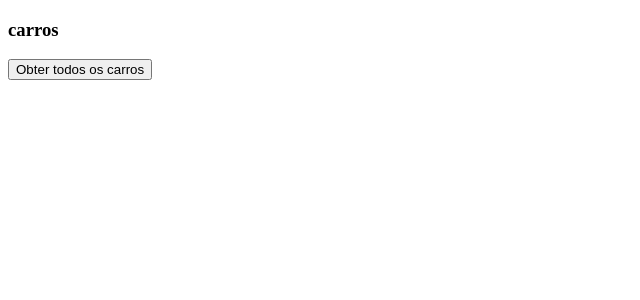
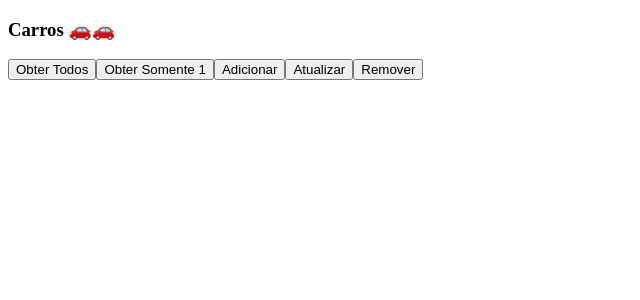
Before and after one commit to guilhermevarussa/fakeAngularApi, an Angular app: page / in a window 1280 px wide. Shown: the top 300 px of the page, without its empty margins (0-640 px from the left). Built offline with nearby package versions, Linux system fonts and the light colour scheme.

Commit message:
added html types

```diff
--- a/src/app/app.component.html
+++ b/src/app/app.component.html
@@ -1,3 +1,7 @@
 <!-- <router-outlet></router-outlet> -->
-<h3>carros</h3>
-<button (click)="getAllCars()"> Obter todos os carros </button>
+<h3>Carros 🚗🚗</h3>
+<button (click)="getAllCars()" >Obter Todos</button>
+<button (click)="obterSomenteUm()">Obter Somente 1</button>
+<button (click)="adicionarCarro()">Adicionar</button>
+<button (click)="atualizar()">Atualizar</button>
+<button (click)="remover()">Remover</button>
```
